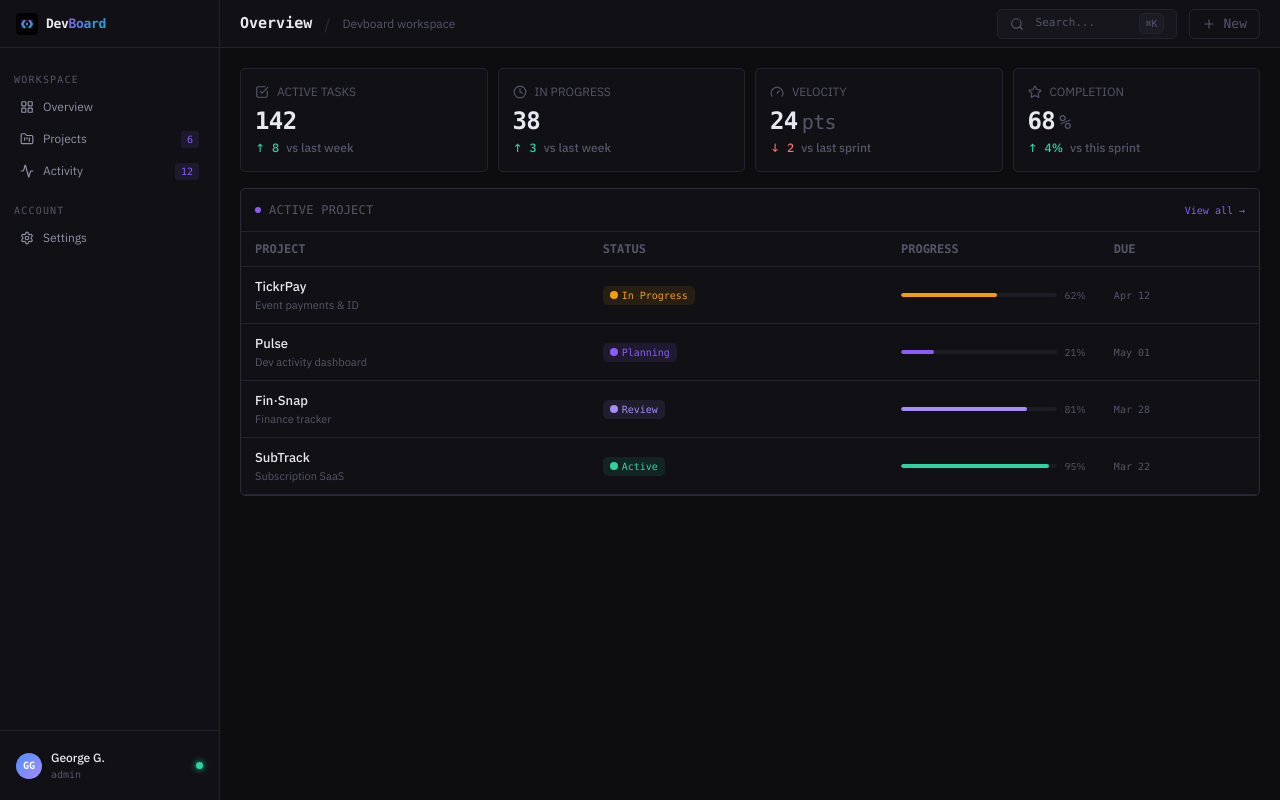
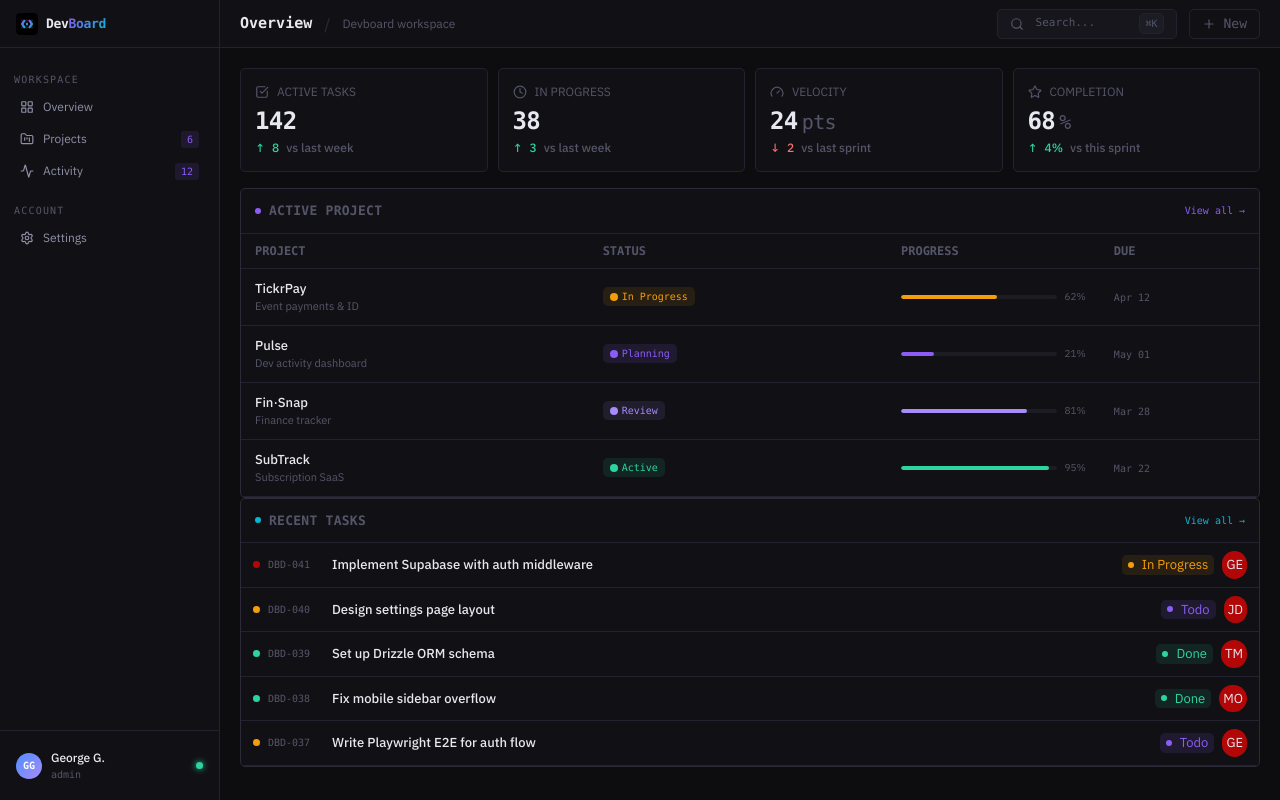
Before and after one commit to georgegoodluck/DevBoard, a Next.js app: page /overview in a window 1280 px wide. Built offline with nearby package versions, Linux system fonts and the light colour scheme.

Commit message:
feat: add recent tasks to component

```diff
--- a/app/(dashboard)/overview/page.tsx
+++ b/app/(dashboard)/overview/page.tsx
@@ -1,11 +1,13 @@
 import StatGrid from "@/components/layout/overview/StatGrid";
 import ActiveProjects from "@/components/layout/overview/ActiveProjects";
+import RecentTasks from "@/components/layout/overview/RecentTasks";
 
 export default function OverviewPage() {
   return (
     <div>
       <StatGrid />
       <ActiveProjects />
+      <RecentTasks />
     </div>
   );
 }
--- a/app/globals.css
+++ b/app/globals.css
@@ -20,6 +20,7 @@
     --amber-dim: rgba(245, 158, 11, 0.1);
     --red: #f87171;
     --red-dim: rgba(248, 113, 113, 0.1);
+    --danger: #b30707;
     --purple: #a78bfa;
     --purple-dim: rgba(167, 139, 250, 0.1);
     --sidebar-width: 220px;
@@ -27,7 +28,11 @@
     --radius: 5px;
   }
 
-  * { box-sizing: border-box; margin: 0; padding: 0; }
+  * {
+    box-sizing: border-box;
+    margin: 0;
+    padding: 0;
+  }
 
   body {
     background-color: var(--bg);
@@ -38,9 +43,16 @@
     -webkit-font-smoothing: antialiased;
   }
 
-  ::-webkit-scrollbar { width: 6px; }
-  ::-webkit-scrollbar-track { background: transparent; }
-  ::-webkit-scrollbar-thumb { background: var(--border2); border-radius: 3px; }
+  ::-webkit-scrollbar {
+    width: 6px;
+  }
+  ::-webkit-scrollbar-track {
+    background: transparent;
+  }
+  ::-webkit-scrollbar-thumb {
+    background: var(--border2);
+    border-radius: 3px;
+  }
 }
 
 @layer utilities {
--- a/components/layout/overview/ActiveProjects.tsx
+++ b/components/layout/overview/ActiveProjects.tsx
@@ -58,7 +58,7 @@ export default function ActiveProjects() {
     <div className="border rounded-(--radius) border-(--border2) bg-(--bg1) overflow-hidden">
       {/* Header */}
       <div className="flex items-center justify-between px-3.5 py-3 border-b border-(--border)">
-        <div className="flex items-center gap-2 font-mono text-(--text3) uppercase text-[12px] tracking-[0.02em]">
+        <div className="flex items-center gap-2 font-mono text-(--text3) uppercase text-[13px] tracking-[0.02em] font-semibold">
           <span className="w-1.5 h-1.5 rounded-full bg-(--accent)" />
           Active Project
         </div>
--- /dev/null
+++ b/components/layout/overview/RecentTasks.tsx
@@ -0,0 +1,115 @@
+type Task = {
+  id: string;
+  name: string;
+  status: "In Progress" | "Todo" | "Done";
+  priority: "low" | "medium" | "high";
+  assignee: string;
+  assigneeColor: string;
+};
+
+const tasks: Task[] = [
+  {
+    id: "DBD-041",
+    name: "Implement Supabase with auth middleware",
+    status: "In Progress",
+    priority: "high",
+    assignee: "GE",
+    assigneeColor: "red",
+  },
+  {
+    id: "DBD-040",
+    name: "Design settings page layout",
+    status: "Todo",
+    priority: "medium",
+    assignee: "JD",
+    assigneeColor: "red",
+  },
+  {
+    id: "DBD-039",
+    name: "Set up Drizzle ORM schema",
+    status: "Done",
+    priority: "low",
+    assignee: "TM",
+    assigneeColor: "red",
+  },
+  {
+    id: "DBD-038",
+    name: "Fix mobile sidebar overflow",
+    status: "Done",
+    priority: "low",
+    assignee: "MO",
+    assigneeColor: "red",
+  },
+  {
+    id: "DBD-037",
+    name: "Write Playwright E2E for auth flow",
+    status: "Todo",
+    priority: "medium",
+    assignee: "GE",
+    assigneeColor: "red",
+  },
+];
+
+const priorityColors: Record<Task["priority"], string> = {
+  low: "var(--green)",
+  medium: "var(--amber)",
+  high: "var(--danger)",
+};
+
+const statusStyle: Record<Task["status"], string> = {
+  "In Progress": "bg-(--amber-dim) text-(--amber)",
+  Todo: "bg-(--accent-dim) text-(--accent)",
+  Done: "bg-(--green-dim) text-(--green)",
+};
+
+export default function RecentTasks() {
+  return (
+    <div className="border rounded-(--radius) border-(--border2) bg-(--bg1) overflow-hidden">
+      {/* Header */}
+      <div className="flex items-center justify-between px-3.5 py-3 border-b border-(--border)">
+        <div className="flex items-center gap-2 text-[13px] text-(--text3) font-mono tracking-[0.02em] uppercase font-semibold">
+          <span className="w-1.5 h-1.5 rounded-full bg-(--accent-end)" />
+          Recent Tasks
+        </div>
+        <span className="text-(--accent-end) font-mono text-[10px] cursor-pointer hover:opacity-70">
+          View all &#8594;
+        </span>
+      </div>
+
+      {/* Tasks */}
+
+      <div>
+        {tasks.map((t) => (
+          <div
+            key={t.id}
+            className="flex items-center gap-2 px-3 py-2 border-b border-(--border)"
+          >
+            {/* Priority Dot */}
+            <span
+              className={`w-1.75 h-1.75 rounded-full`}
+              style={{ backgroundColor: priorityColors[t.priority] }}
+            ></span>
+            {/* Task ID */}
+            <div className="text-[10px] text-(--text3) font-mono w-14 shrink-0">
+              {t.id}
+            </div>
+            {/* Task Name */}
+            <div className="flex-1 truncate text-[13px] font-medium text-(--text1)">
+              {t.name}
+            </div>
+            {/* Status Badge */}
+            <span
+              className={`inline-flex items-center gap-2 px-1.5 py-0.2 rounded-(--radius) ${statusStyle[t.status]}`}
+            >
+              <span className="w-1.5 h-1.5 bg-current rounded-full" />
+              {t.status}
+            </span>
+            <div className="text-right bg-(--danger) rounded-full px-1 py-1">
+              {t.assignee}
+            </div>
+          </div>
+        ))}
+      </div>
+    </div>
+  );
+}
```
